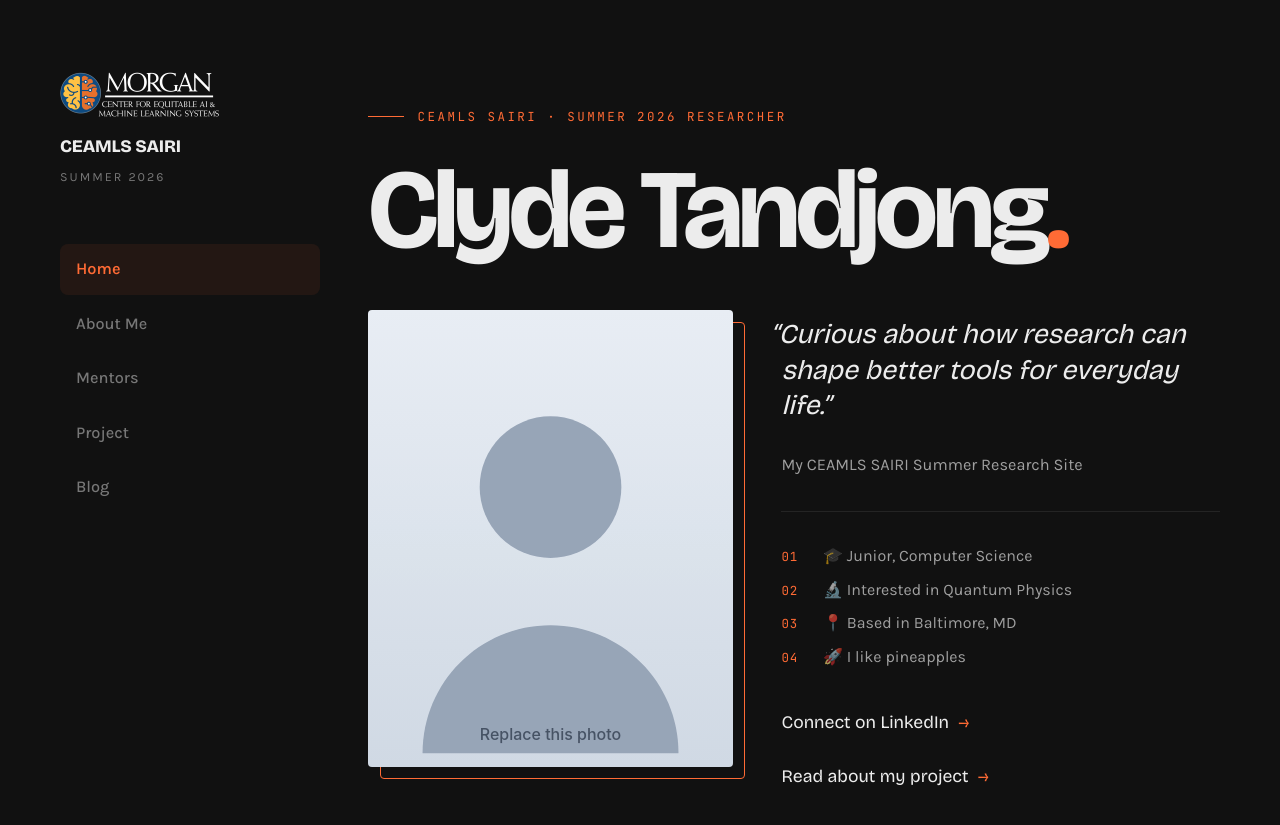
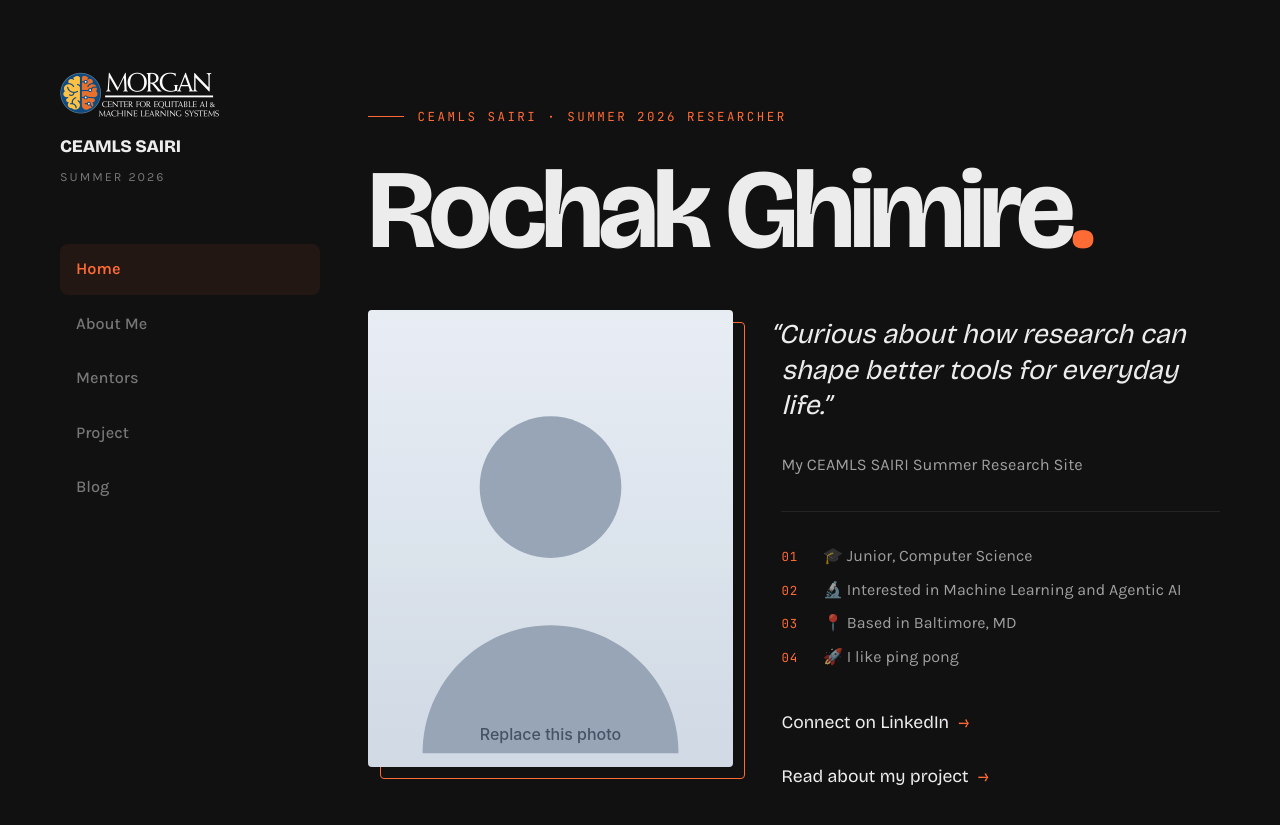
Before and after one commit to Kenzoh33/kenzoh33ceamls26.github.io, a Jekyll site: the page built from index.md, in a window 1280 px wide and 900 px high. Shown: the top 825 px of the window. Built offline with Jekyll 4.4.1, drawn with Linux system fonts in a browser that asks for light colours.

Commit message:
Update index.md

```diff
--- a/index.md
+++ b/index.md
@@ -1,18 +1,18 @@
 ---
 layout: home
 title: Home
-display_name: Clyde Tandjong                  # <- shown as the big display name on the hero
+display_name: Rochak Ghimire              # <- shown as the big display name on the hero
 description: My CEAMLS SAIRI Summer Research Site
 
 motto: "Curious about how research can shape better tools for everyday life."
 
 quick_facts:
   - "🎓 Junior, Computer Science"
-  - "🔬 Interested in Quantum Physics"
+  - "🔬 Interested in Machine Learning and Agentic AI"
   - "📍 Based in Baltimore, MD"
-  - "🚀 I like pineapples"
+  - "🚀 I like ping pong"
 
-linkedin: https://www.linkedin.com/in/example
+linkedin: https://www.linkedin.com/in/rochakghimire/
 image: /assets/images/profile.svg
 
 # A "Currently" block — three short status lines for the home page.
```
